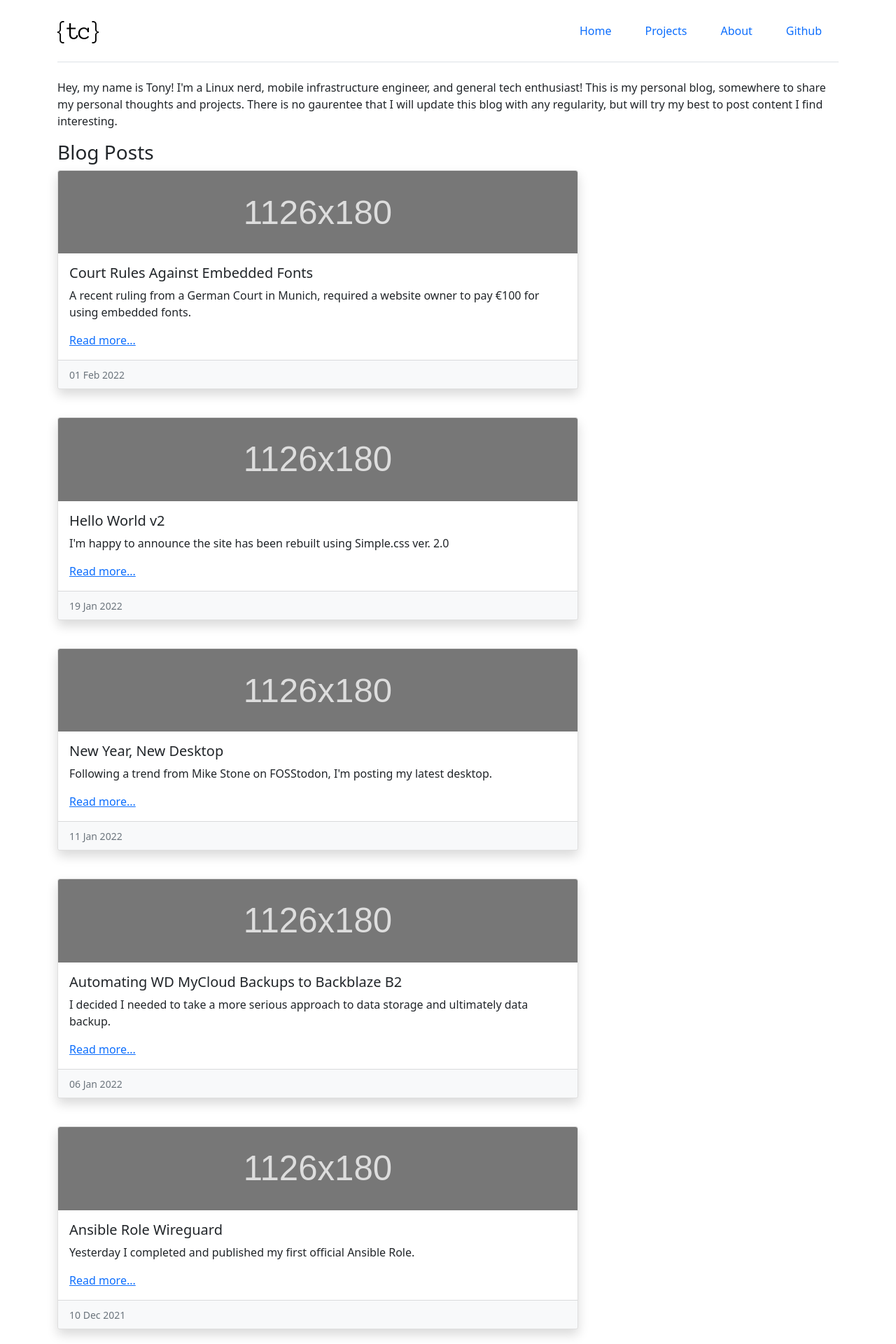
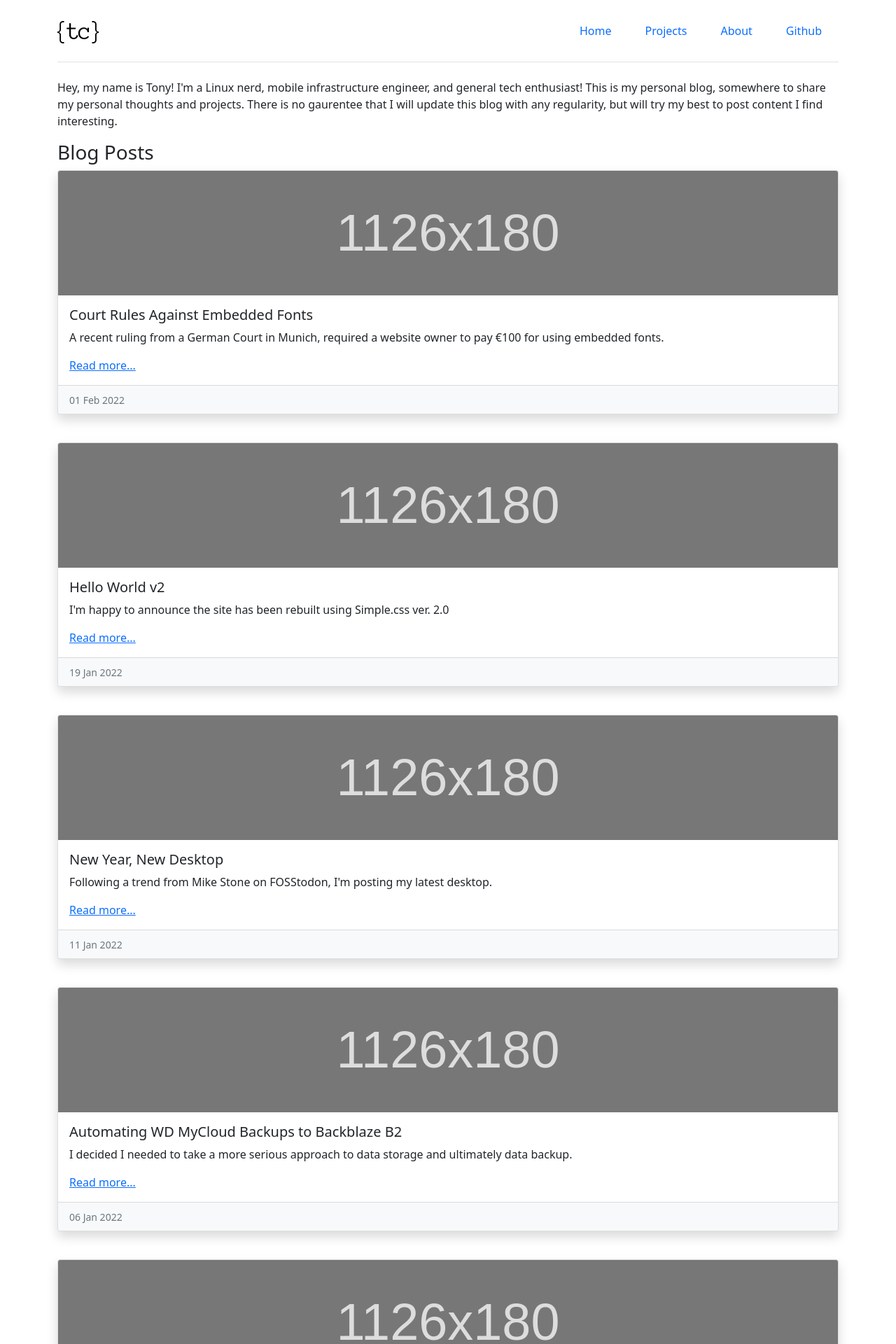
Before and after one commit to acavella/dev.cavella.com, a Jekyll site: the page built from index.md, in a window 1280 px wide. Shown: the top 1920 px of the page at 70% size. Built offline with Jekyll 4.4.1, drawn with Linux system fonts in a browser that asks for light colours.

Commit message:
increase card width to 100%
Signed-off-by: Tony Cavella <9434191+acavella@users.noreply.github.com>

```diff
--- a/index.md
+++ b/index.md
@@ -10,7 +10,7 @@ layout: default
 <h3>Blog Posts</h3>
 
 {% for post in site.posts %}
-<div class="card col-md-8 shadow">
+<div class="card w-100 shadow">
   <img class="card-img-top" src="/assets/images/placeholder.svg" alt="Card image cap">
   <div class="card-body">
     <h5 class="card-title">{{ post.title }}</h5>
```
